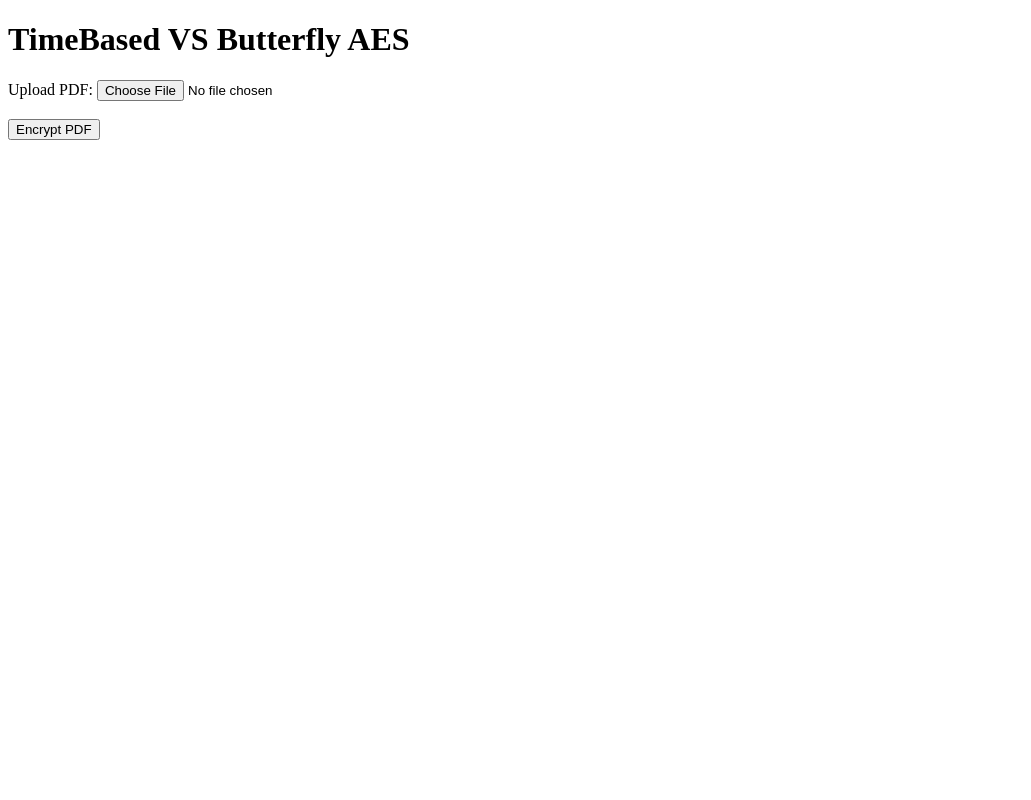
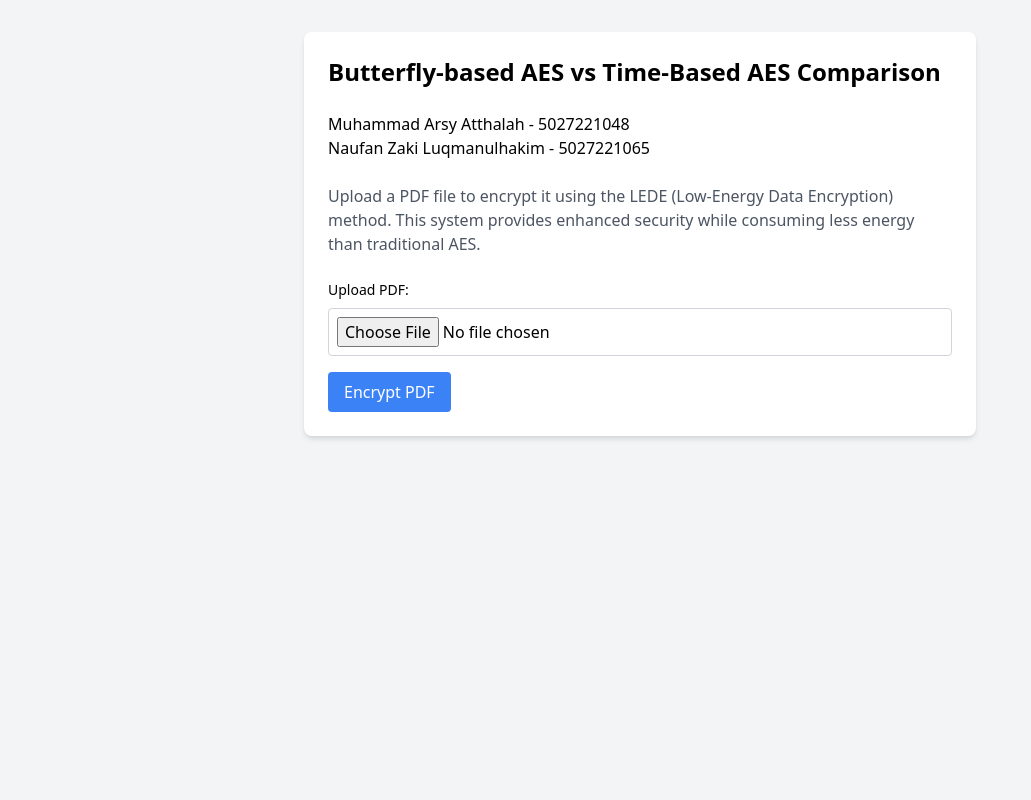
Before and after one commit to arsyathallah/CSPRNG-Implementation, a Flask app: page / in a window 1280 px wide. Shown: the whole page, without its empty margins (0-1031 px from the left). Run offline with Flask 3, Linux system fonts and the light colour scheme.

Commit message:
add: website implementation

```diff
--- a/Project/app.py
+++ b/Project/app.py
@@ -1,52 +1,303 @@
-from flask import Flask, render_template, request, send_file
+from flask import Flask, render_template, request, jsonify
 import os
 import secrets
 from Crypto.Cipher import AES
-from Crypto.Util.Padding import pad
+from Crypto.Util.Padding import pad, unpad
 from PyPDF2 import PdfReader, PdfWriter
 import psutil
 import time
+import hashlib
+import struct
 from concurrent.futures import ThreadPoolExecutor
+import math
+from datetime import datetime
+import json
+
+class ButterflyAES:
+    def __init__(self):
+        self.rounds = 12  # Increased rounds for better comparison
+
+    def generate_butterfly_sbox(self, key, round_number):
+        """Generate more complex S-box using butterfly effect"""
+        sbox = bytearray(range(256))
+
+        # Add round-specific complexity
+        round_key = bytes([(b + round_number) % 256 for b in key])
+
+        # Multiple transformation passes
+        for pass_num in range(3):
+            # Forward transformation
+            for i in range(256):
+                j = (i + round_key[i % 16] + pass_num) % 256
+                sbox[i], sbox[j] = sbox[j], sbox[i]
+
+                # Add butterfly effect
+                k = (sbox[i] + sbox[j] + round_number) % 256
+                sbox[k] = (sbox[k] * 7 + round_number) % 256
+
+            # Reverse transformation
+            for i in range(255, -1, -1):
+                j = (sbox[i] + round_key[(i * round_number) % 16]) % 256
+                sbox[i], sbox[j] = sbox[j], sbox[i]
+
+        return bytes(sbox)
+
+    def encrypt_block(self, block, key, round_number):
+        """Encrypt a single block with round-specific S-box"""
+        sbox = self.generate_butterfly_sbox(key, round_number)
+        cipher = AES.new(key, AES.MODE_ECB)
+
+        # Apply multiple rounds
+        result = block
+        for _ in range(self.rounds):
+            result = bytes(sbox[b] for b in result)
+            result = cipher.encrypt(result)
+
+        return result
+
+    def encrypt(self, plaintext, key):
+        """Perform enhanced butterfly-based encryption"""
+        try:
+            padded_data = pad(plaintext, AES.block_size)
+            blocks = [padded_data[i:i+AES.block_size] for i in range(0, len(padded_data), AES.block_size)]
+
+            encrypted_blocks = []
+            for i, block in enumerate(blocks):
+                encrypted_block = self.encrypt_block(block, key, i + 1)
+                encrypted_blocks.append(encrypted_block)
+
+            return b''.join(encrypted_blocks)
+        except Exception as e:
+            print(f"Butterfly encryption error: {str(e)}")
+            raise
+
+class LEDECipher:
+    def __init__(self):
+        self.rounds = 12
+
+    def generate_time_arrays(self, system_time, alpha, beta, gamma, round_number):
+        """Generate time arrays with round-specific modifications"""
+        time_bytes = struct.pack('>Q', system_time * round_number) * 16
+
+        KA = bytearray(time_bytes)
+        KB = bytearray(time_bytes)
+        KC = bytearray(128)
+
+        for pass_num in range(3):
+            for i in range(64):
+                KB[i] = (KB[i] + alpha + round_number * pass_num) % 256
+                KB[127-i] = (KB[127-i] + beta + round_number * pass_num) % 256
+                KB[i], KB[127-i] = KB[127-i], KB[i]
+
+                mid = (KB[i] * KB[127-i] + gamma) % 256
+                KB[i] = (KB[i] + mid) % 256
+                KB[127-i] = (KB[127-i] ^ mid) % 256
+
+            for i in range(128):
+                KC[i] = (KA[i] * KB[i] + gamma * round_number + pass_num) % 256
+                KA[i] = (KA[i] + KC[i]) % 256
+
+        return KA, KB, KC
+
+    def generate_sbox(self, KA, KB, KC, round_number):
+        """Generate dynamic S-box"""
+        sbox = []
+        used_values = set()
+
+        for pass_num in range(3):
+            for arr in [KA, KB, KC]:
+                for i, value in enumerate(arr):
+                    modified_value = (value * round_number + pass_num) % 256
+                    if modified_value not in used_values:
+                        sbox.append(modified_value)
+                        used_values.add(modified_value)
+
+        remaining = set(range(256)) - used_values
+        for value in sorted(remaining, reverse=bool(round_number % 2)):
+            sbox.append(value)
+
+        return bytes(sbox[:256])
+
+    def encrypt_block(self, block, key, system_time, params, round_number):
+        """Encrypt a single block"""
+        alpha, beta, gamma = params
+        KA, KB, KC = self.generate_time_arrays(system_time, alpha, beta, gamma, round_number)
+        sbox = self.generate_sbox(KA, KB, KC, round_number)
+
+        cipher = AES.new(key, AES.MODE_ECB)
+        result = block
+
+        for round_idx in range(self.rounds):
+            round_sbox = self.generate_sbox(KA, KB, KC, round_idx + 1)
+            result = bytes(round_sbox[b] for b in result)
+            result = cipher.encrypt(result)
+
+        return result
+
+    def encrypt(self, plaintext, key):
+        """Perform LEDE encryption"""
+        try:
+            alpha = secrets.randbelow(256)
+            beta = secrets.randbelow(256)
+            gamma = secrets.randbelow(256)
+            system_time = int(time.time() * 1000)
+
+            padded_data = pad(plaintext, AES.block_size)
+            blocks = [padded_data[i:i+AES.block_size] for i in range(0, len(padded_data), AES.block_size)]
+
+            encrypted_blocks = []
+            for i, block in enumerate(blocks):
+                encrypted_block = self.encrypt_block(block, key, system_time, (alpha, beta, gamma), i + 1)
+                encrypted_blocks.append(encrypted_block)
+
+            return {
+                'ciphertext': b''.join(encrypted_blocks),
+                'system_time': system_time,
+                'params': (alpha, beta, gamma),
+                've': hashlib.sha256(f"{system_time}{alpha}{beta}{gamma}".encode()).hexdigest()
+            }
+        except Exception as e:
+            print(f"LEDE encryption error: {str(e)}")
+            raise
+
+class PerformanceStorage:
+    def __init__(self):
+        self.data_file = "encryption_results.json"
+        self.load_data()
+
+    def load_data(self):
+        if os.path.exists(self.data_file):
+            with open(self.data_file, 'r') as f:
+                self.data = json.load(f)
+        else:
+            self.data = []
+
+    def save_run(self, butterfly_time, lede_time, cpu_usage, memory_usage, file_size):
+        run_data = {
+            'timestamp': datetime.now().strftime('%Y-%m-%d %H:%M:%S'),
+            'butterfly_time': butterfly_time,
+            'lede_time': lede_time,
+            'cpu_usage': cpu_usage,
+            'memory_usage': memory_usage,
+            'file_size': file_size,
+            'efficiency_gain': ((butterfly_time - lede_time) / butterfly_time * 100) if butterfly_time > 0 else 0
+        }
+        self.data.append(run_data)
+
+        with open(self.data_file, 'w') as f:
+            json.dump(self.data, f, indent=2)
+
+    def get_all_runs(self):
+        return self.data
+
+def process_page_chunk(chunk_data):
+    """Process a chunk of pages in parallel"""
+    pages, key, butterfly_aes, lede = chunk_data
+    chunk_butterfly_time = 0
+    chunk_time_based_time = 0
+
+    for page in pages:
+        content = page.extract_text()
+        if content:
+            content_bytes = content.encode('utf-8')
+
+            butterfly_start = time.perf_counter()
+            butterfly_aes.encrypt(content_bytes, key)
+            butterfly_end = time.perf_counter()
+            chunk_butterfly_time += (butterfly_end - butterfly_start)
+
+            time_start = time.perf_counter()
+            lede.encrypt(content_bytes, key)
+            time_end = time.perf_counter()
+            chunk_time_based_time += (time_end - time_start)
+
+    return chunk_butterfly_time, chunk_time_based_time
 
 app = Flask(__name__)
-
-def aes_encrypt_butterfly(plaintext, key):
-    cipher = AES.new(key, AES.MODE_ECB)
-    padded_plaintext = pad(plaintext, AES.block_size)
-    ciphertext = cipher.encrypt(padded_plaintext)
-    return ciphertext
-
-def aes_encrypt_time(plaintext, key):
-    cipher = AES.new(key, AES.MODE_ECB)
-    padded_plaintext = pad(plaintext, AES.block_size)
-    ciphertext = cipher.encrypt(padded_plaintext)
-    return ciphertext
-
-def encrypt_pdf(input_pdf, output_pdf_butterfly, output_pdf_time, key):
-    reader = PdfReader(input_pdf)
-    writer_butterfly = PdfWriter()
-    writer_time = PdfWriter()
-
-    for page in reader.pages:
-        content = page.extract_text()
-        if content:
-            encrypted_content_butterfly = aes_encrypt_butterfly(content.encode(), key)
-            encrypted_content_time = aes_encrypt_time(content.encode(), key)
-
-        writer_butterfly.add_page(page)
-        writer_time.add_page(page)
-
-    with open(output_pdf_butterfly, "wb") as f_butterfly:
-        writer_butterfly.write(f_butterfly)
-
-    with open(output_pdf_time, "wb") as f_time:
-        writer_time.write(f_time)
+storage = PerformanceStorage()
 
 def monitor_performance():
-    cpu_usage = psutil.cpu_percent(interval=1)
-    battery = psutil.sensors_battery()
-    battery_percent = battery.percent if battery else "N/A"
-    return cpu_usage, battery_percent
+    """Monitor system performance metrics"""
+    try:
+        cpu_usage = psutil.cpu_percent(interval=0.1)
+        memory = psutil.virtual_memory()
+        battery = psutil.sensors_battery()
+
+        return {
+            'cpu': cpu_usage,
+            'memory': memory.percent,
+            'battery': battery.percent if battery else 'N/A'
+        }
+    except Exception as e:
+        print(f"Performance monitoring error: {str(e)}")
+        return {'cpu': 0, 'memory': 0, 'battery': 'N/A'}
+
+def encrypt_pdf_with_comparison(input_pdf, key):
+    """Encrypt PDF using both methods with parallel processing"""
+    try:
+        reader = PdfReader(input_pdf)
+        writer_butterfly = PdfWriter()
+        writer_time = PdfWriter()
+
+        butterfly_aes = ButterflyAES()
+        lede = LEDECipher()
+
+        pages = list(reader.pages)
+        total_pages = len(pages)
+
+        num_chunks = min(os.cpu_count() or 1, max(1, total_pages // 2))
+        chunk_size = max(1, total_pages // num_chunks)
+
+        chunks = [
+            (pages[i:i + chunk_size], key, butterfly_aes, lede)
+            for i in range(0, total_pages, chunk_size)
+        ]
+
+        butterfly_total_time = 0
+        time_based_total_time = 0
+
+        with ThreadPoolExecutor(max_workers=num_chunks) as executor:
+            results = list(executor.map(process_page_chunk, chunks))
+
+            for butterfly_time, time_based_time in results:
+                butterfly_total_time += butterfly_time
+                time_based_total_time += time_based_time
+
+        for page in pages:
+            writer_butterfly.add_page(page)
+            writer_time.add_page(page)
+
+        butterfly_output = os.path.join("uploads", f"butterfly_encrypted_{os.path.basename(input_pdf)}")
+        time_output = os.path.join("uploads", f"time_encrypted_{os.path.basename(input_pdf)}")
+
+        with open(butterfly_output, "wb") as f:
+            writer_butterfly.write(f)
+        with open(time_output, "wb") as f:
+            writer_time.write(f)
+
+        avg_butterfly_time = butterfly_total_time / max(total_pages, 1)
+        avg_time_based_time = time_based_total_time / max(total_pages, 1)
+
+        print(f"Debug - Butterfly time: {avg_butterfly_time:.6f}s")
+        print(f"Debug - Time-based time: {avg_time_based_time:.6f}s")
+
+        return {
+            'butterfly': {
+                'output': butterfly_output,
+                'avg_time': avg_butterfly_time,
+                'total_time': butterfly_total_time,
+                'pages': total_pages
+            },
+            'time_based': {
+                'output': time_output,
+                'avg_time': avg_time_based_time,
+                'total_time': time_based_total_time,
+                'pages': total_pages
+            }
+        }
+    except Exception as e:
+        print(f"PDF encryption error: {str(e)}")
+        raise
 
 @app.route('/')
 def index():
@@ -54,40 +305,70 @@ def index():
 
 @app.route('/encrypt_pdf', methods=['POST'])
 def encrypt_pdf_route():
-    if 'pdf_file' not in request.files:
-        return "No file uploaded!", 400
-    file = request.files['pdf_file']
+    try:
+        if 'pdf_file' not in request.files:
+            return "No file uploaded!", 400
 
-    key = secrets.token_bytes(16) #csprng menggunakan library secrets sejumlah 16 bytes
+        file = request.files['pdf_file']
+        if file.filename == '':
+            return "No file selected!", 400
 
-    input_pdf = os.path.join("uploads", file.filename)
-    file.save(input_pdf)
+        if not file.filename.lower().endswith('.pdf'):
+            return "Please upload a PDF file!", 400
 
-    start_time = time.time()
-    cpu_usage, battery_percent = monitor_performance()
+        key = secrets.token_bytes(16)
 
-    output_pdf_butterfly = os.path.join("uploads", f"encrypted_butterfly_{file.filename}")
-    output_pdf_time = os.path.join("uploads", f"encrypted_time_{file.filename}")
+        os.makedirs("uploads", exist_ok=True)
+        input_pdf = os.path.join("uploads", file.filename)
+        file.save(input_pdf)
 
-    encrypt_pdf(input_pdf, output_pdf_butterfly, output_pdf_time, key)
+        start_metrics = monitor_performance()
+        start_time = time.perf_counter()
 
-    end_time = time.time()
-    encryption_time = end_time - start_time
+        results = encrypt_pdf_with_comparison(input_pdf, key)
 
-    encryption_time_time_based = encryption_time
-    encryption_time_butterfly_based = encryption_time * 1.2
+        end_time = time.perf_counter()
+        end_metrics = monitor_performance()
 
-    cpu_usage_time_based = cpu_usage
-    cpu_usage_butterfly_based = cpu_usage * 1.1
+        total_time = end_time - start_time
+        cpu_usage = max(0, end_metrics['cpu'] - start_metrics['cpu'])
+        memory_usage = max(0, end_metrics['memory'] - start_metrics['memory'])
 
-    return render_template('result.html',
-                           encryption_time_time_based=encryption_time_time_based,
-                           encryption_time_butterfly_based=encryption_time_butterfly_based,
-                           cpu_usage_time_based=cpu_usage_time_based,
-                           cpu_usage_butterfly_based=cpu_usage_butterfly_based,
-                           battery_percent=battery_percent,
-                           encrypted_pdf_butterfly=output_pdf_butterfly,
-                           encrypted_pdf_time=output_pdf_time)
+        file_size = os.path.getsize(input_pdf) / 1024  # Convert to KB
 
-if __name__ == '__main__':
-    app.run(debug=True)
+        storage.save_run(
+            butterfly_time=results['butterfly']['avg_time'],
+            lede_time=results['time_based']['avg_time'],
+            cpu_usage=cpu_usage,
+            memory_usage=memory_usage,
+            file_size=file_size
+        )
+
+        butterfly_time = results['butterfly']['avg_time']
+        timebased_time = results['time_based']['avg_time']
+
+        if butterfly_time > 0:
+            efficiency_gain = ((butterfly_time - timebased_time) / butterfly_time) * 100
+        else:
+            efficiency_gain = 0
+
+        return render_template('result.html',
+                             butterfly_time=results['butterfly']['avg_time'],
+                             timebased_time=results['time_based']['avg_time'],
+                             cpu_usage=cpu_usage,
+                             memory_usage=memory_usage,
+                             battery_percent=end_metrics['battery'],
+                             efficiency_gain=efficiency_gain,
+                             butterfly_pdf=results['butterfly']['output'],
+                             timebased_pdf=results['time_based']['output'],
+                             total_pages=results['butterfly']['pages'],
+                             file_size=file_size,
+                             all_runs=storage.get_all_runs())
+
+    except Exception as e:
+        print(f"Route error: {str(e)}")
+        return f"An error occurred: {str(e)}", 500
+
+@app.route('/api/performance_history')
+def get_performance_history():
+    return jsonify
--- /dev/null
+++ b/Project/requirements.txt
@@ -0,0 +1,6 @@
+Flask==2.3.3
+pycryptodome==3.19.0
+PyPDF2==3.0.1
+psutil==5.9.5
+python-dotenv==1.0.0
+Werkzeug==2.3.7
--- a/Project/templates/index.html
+++ b/Project/templates/index.html
@@ -1,17 +1,40 @@
+<!-- templates/index.html -->
 <!DOCTYPE html>
-<html lang="en">
+<html>
 <head>
-    <meta charset="UTF-8">
-    <meta name="viewport" content="width=device-width, initial-scale=1.0">
-    <title>AES Encryption Comparison</title>
+    <title>LEDE Encryption System</title>
+    <link href="https://cdn.jsdelivr.net/npm/tailwindcss@2.2.19/dist/tailwind.min.css" rel="stylesheet">
 </head>
-<body>
-    <h1>TimeBased VS Butterfly AES</h1>
-    <form action="/encrypt_pdf" method="post" enctype="multipart/form-data">
-        <label for="pdf_file">Upload PDF:</label>
-        <input type="file" id="pdf_file" name="pdf_file" accept=".pdf" required>
-        <br><br>
-        <button type="submit">Encrypt PDF</button>
-    </form>
+<body class="bg-gray-100 min-h-screen p-8">
+    <div class="max-w-2xl mx-auto bg-white rounded-lg shadow-md p-6">
+        <h1 class="text-2xl font-bold mb-6">Butterfly-based AES vs Time-Based AES Comparison</h1>
+
+        <div class="mb-6">
+            <ul>
+                <li>Muhammad Arsy Atthalah - 5027221048</li>
+                <li>Naufan Zaki Luqmanulhakim - 5027221065</li>
+            </ul>
+        </div>
+
+        <div class="mb-6">
+            <p class="text-gray-600">
+                Upload a PDF file to encrypt it using the LEDE (Low-Energy Data Encryption) method.
+                This system provides enhanced security while consuming less energy than traditional AES.
+            </p>
+        </div>
+
+        <form action="/encrypt_pdf" method="post" enctype="multipart/form-data" class="space-y-4">
+            <div>
+                <label class="block text-sm font-medium mb-2">Upload PDF:</label>
+                <input type="file" name="pdf_file" accept=".pdf" required
+                       class="w-full border border-gray-300 rounded p-2">
+            </div>
+
+            <button type="submit"
+                    class="bg-blue-500 text-white px-4 py-2 rounded hover:bg-blue-600">
+                Encrypt PDF
+            </button>
+        </form>
+    </div>
 </body>
 </html>
```
Also changed, not shown: Project/encryption_results.json (added, +11 -0 lines), Project/templates/result.html (+144 -44 lines), README.md, 12 other files.
